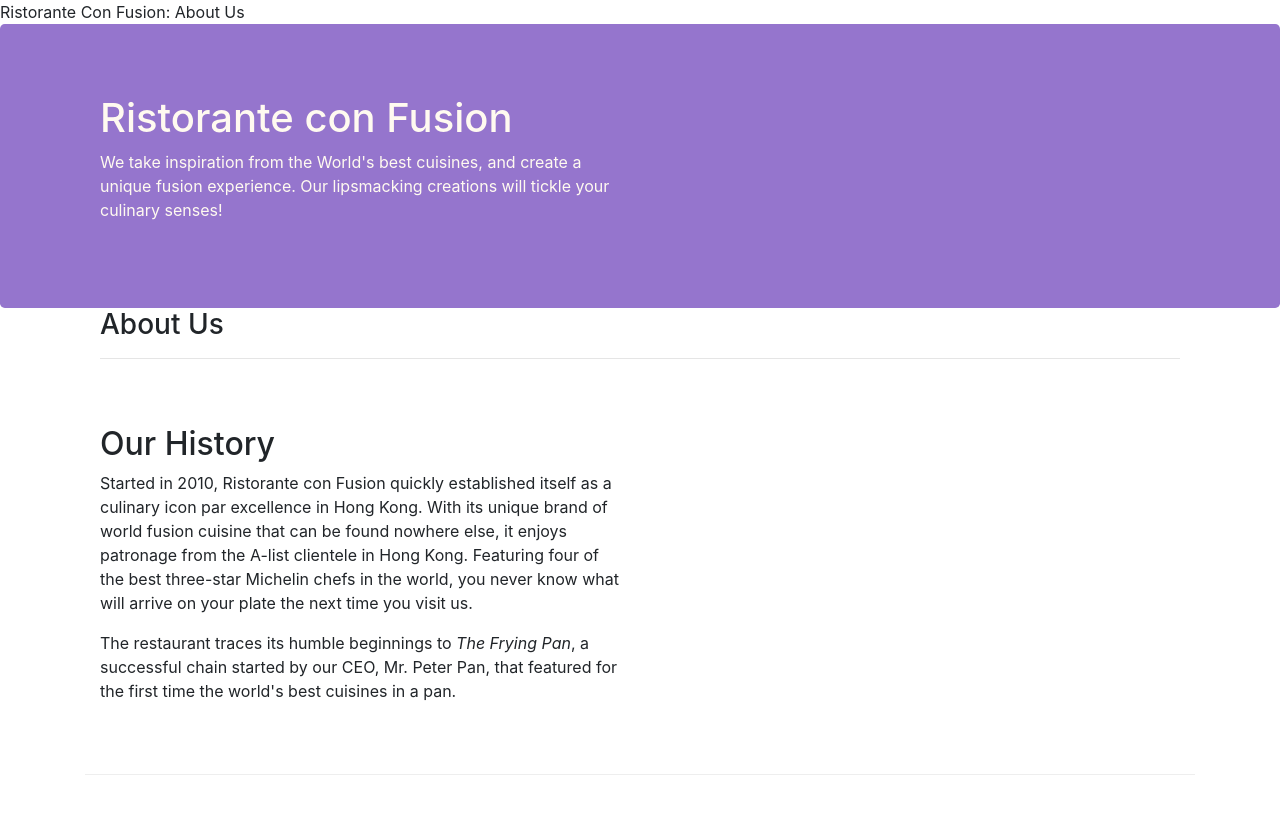
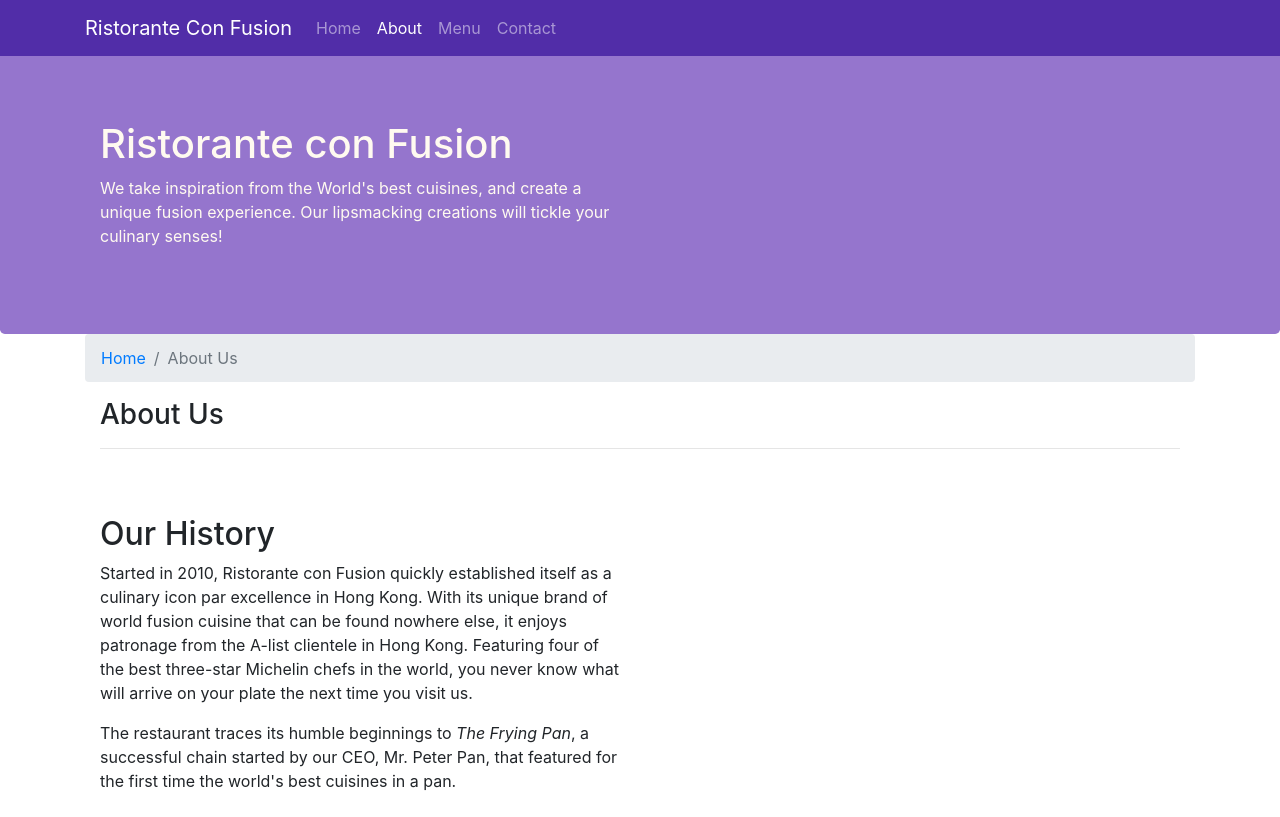
Before and after one commit to Haniish/full-stack-project, a website: page aboutus.html in a window 1280 px wide. Shown: the top 817 px of the page. Drawn offline with nearby package versions, Linux system fonts and the light colour scheme.

Commit message:
Navbar and Breadcrumbs

```diff
--- a/aboutus.html
+++ b/aboutus.html
@@ -8,13 +8,30 @@
 
     <!-- Bootstrap CSS -->
     <link rel="stylesheet" href="node_modules/bootstrap/dist/css/bootstrap.min.css">
-    <link rel="stylesheet" href="css/style.css"
+    <link rel="stylesheet" href="css/style.css">
 
     <title>Ristorante Con Fusion: About Us</title>
 
 </head>
 
 <body>
+    <nav class="navbar navbar-dark navbar-expand-sm  fixed-top">
+        <div class="container">
+            <button class="navbar-toggler" type="button" data-toggle="collapse" data-target="#Navbar">
+                <span class="navbar-toggler-icon"></span>
+            </button>
+           <a class="navbar-brand" href="./index.html">Ristorante Con Fusion</a>
+           <div class="collapse navbar-collapse" id="Navbar">
+               <ul class="navbar-nav mr-auto">
+                    <li class="nav-item"><a class="nav-link" href="./index.html">Home</a></li>
+                    <li class="nav-item active"><a class="nav-link" href="#">About</a></li>
+                    <li class="nav-item"><a class="nav-link" href="#">Menu</a></li>
+                    <li class="nav-item"><a class="nav-link" href="#">Contact</a></li>
+                </ul>
+           </div>
+
+        </div>
+    </nav>
 
     <header class="jumbotron">
         <div class="container">
@@ -31,6 +48,10 @@
 
     <div class="container">
         <div class="row row-header">
+            <ol class="col-12 breadcrumb">
+                <li class="breadcrumb-item"><a href="./index.html">Home</a></li>
+                <li class="breadcrumb-item active">About Us</li>
+            </ol>
             <div class="col-12 col-sm-12">
                <h3>About Us</h3>
                <hr>
@@ -78,7 +99,7 @@
                 <div class="col-4 offset-1 col-sm-2">
                     <h5>Links</h5>
                     <ul class="list-unstyled">
-                        <li><a href="#">Home</a></li>
+                        <li><a href="./index.html">Home</a></li>
                         <li><a href="#">About</a></li>
                         <li><a href="#">Menu</a></li>
                         <li><a href="#">Contact</a></li>
--- a/css/style.css
+++ b/css/style.css
@@ -28,3 +28,12 @@ address{
     margin:0px;
     color:#0f0f0f;
 }
+
+body{
+    padding:50px 0px 0px 0px;
+    z-index:0;
+}
+
+.navbar-dark {
+     background-color: #512DA8;
+}
```
Also changed, not shown: index.html (+17 -1 lines).
